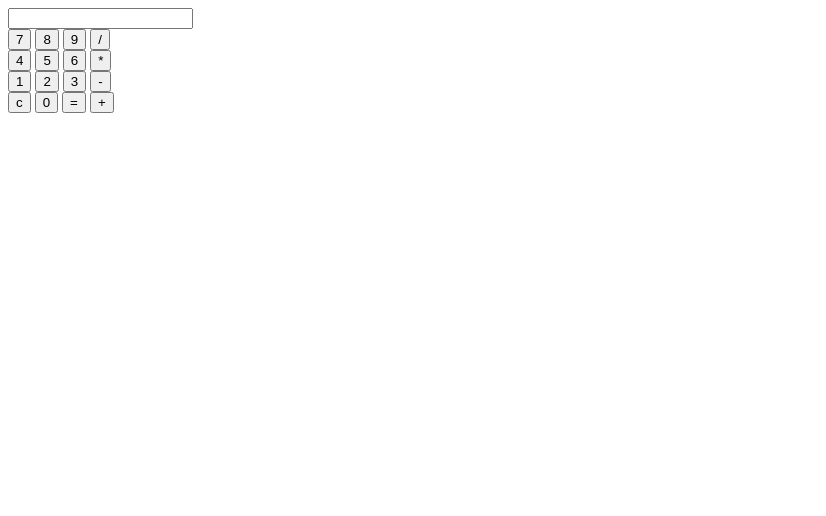
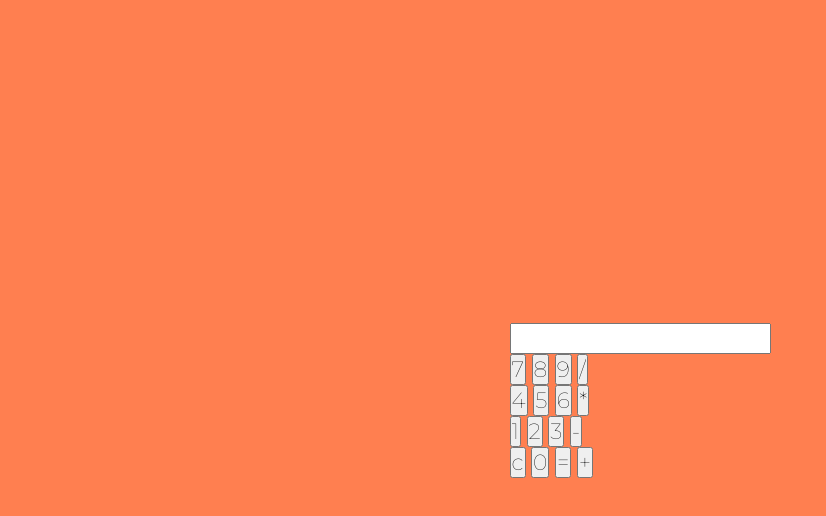
Before and after one commit to Edilonab/Calculadora-, a plain HTML site: page calculadora/index.html in a window 1280 px wide. Shown: the whole page, without its empty margins (0-826 px from the left). Drawn offline with Linux system fonts and the light colour scheme.

Commit message:
inicio css

```diff
--- a/calculadora/estilo.css
+++ b/calculadora/estilo.css
@@ -0,0 +1,17 @@
+@import url(https://fonts.googleapis.com/css2?family=Montserrat:wght@100&display=swap);
+*{
+    padding: 0;
+    margin: 0;
+    outline: none;
+    font-family: 'montserrat', sans-serif;
+    font-weight: 500;
+    font-size: 22px;
+}
+body{
+    display: flex;
+    justify-content: center;
+    align-items: center;
+    height: 100vh;
+    background: coral
+    ;
+}
--- a/calculadora/index.html
+++ b/calculadora/index.html
@@ -5,6 +5,7 @@
     <meta http-equiv="X-UA-Compatible" content="IE=edge">
     <meta name="viewport" content="width=device-width, initial-scale=1.0">
     <script language="JavaScript" src="calculadora.js"></script>
+    <link rel="stylesheet" href="estilo.css" media="screen"/>
     <title>Document</title>
 </head>
 <body>
```
